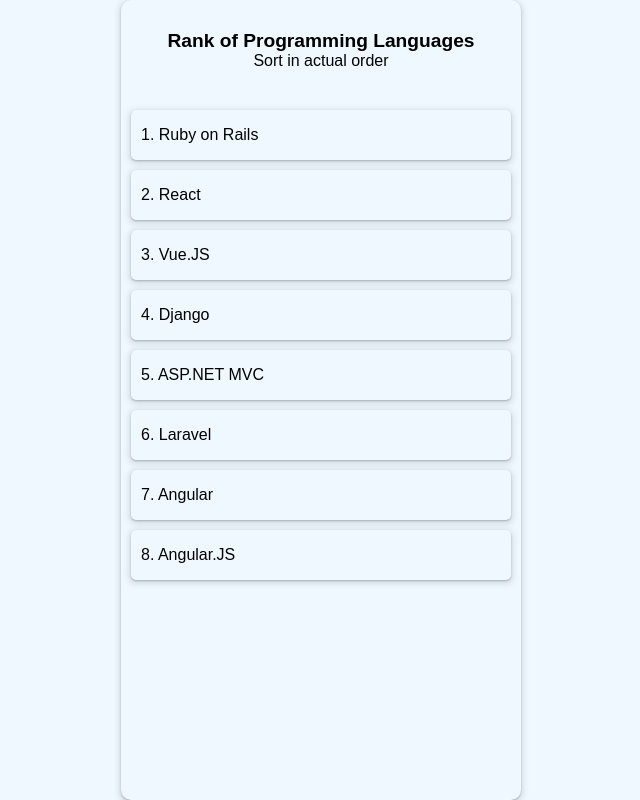
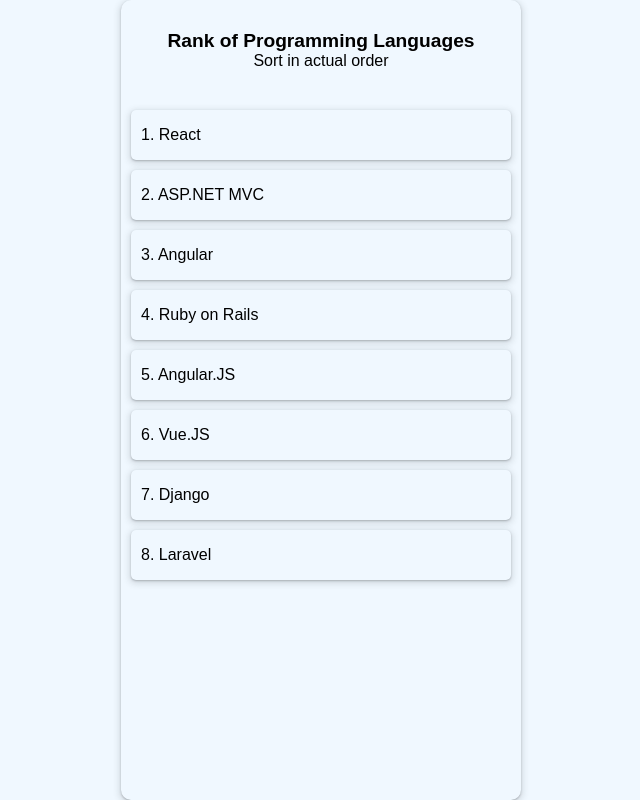
Before and after one commit to juandrepanther/Drag-React, a React (Create React App) app: page / in a window 1280 px wide. Shown: the whole page, without its empty margins (319-959 px from the left). Built offline with nearby package versions, Linux system fonts and the light colour scheme; the HTML template or start-up script is replaced by a standard one; a web font is replaced by a local one.

Commit message:
added changeItem Function

```diff
--- a/src/App.js
+++ b/src/App.js
@@ -1,65 +1,76 @@
 import React from 'react'
+import { useState } from 'react/cjs/react.development'
 import './App.css'
 
-const PROGRAMMING_LIST = [
- 'React',
- 'ASP.NET MVC',
- 'Angular',
- 'Ruby on Rails',
- 'Angular.JS',
- 'Vue.JS',
- 'Django',
- 'Laravel',
+let PROGRAMMING_LIST = [
+ { name: 'React', id: 1 },
+ { name: 'ASP.NET MVC', id: 2 },
+ { name: 'Angular', id: 3 },
+ { name: 'Ruby on Rails', id: 4 },
+ { name: 'Angular.JS', id: 5 },
+ { name: 'Vue.JS', id: 6 },
+ { name: 'Django', id: 7 },
+ { name: 'Laravel', id: 8 },
 ]
 
 export default function App() {
+ const [list, setList] = useState(PROGRAMMING_LIST)
+ let currentCard = {}
+ let nextCard = {}
+
  //DRAG HANDLERS
 
- const onDragStart = (e) => {
-  console.log('Start')
- }
+ const onDragStart = (item) => (currentCard = item)
 
- const onDragEnter = (e) => {
-  console.log('Enter')
- }
+ const onDragEnter = (e) => e.preventDefault()
 
  const onDragLeave = (e) => {
-  console.log('Leave')
+  e.preventDefault()
+  e.target.style.background = ''
  }
 
  const onDragOver = (e) => {
-  console.log('Over')
+  e.preventDefault()
+  e.target.style.background = 'rgb(115, 102, 204)'
  }
 
- const onDrop = (e) => {
-  console.log('Drop')
+ const onDrop = (event, item) => {
+  nextCard = item
+  event.target.style.background = ''
+  changeItems(list, currentCard, nextCard)
+ }
+
+ //ITEM CHANGE FUNCTION
+
+ const changeItems = (list, currentCard, nextCard) => {
+  const listClone = [...list]
+  const currentIndex = list.findIndex((el) => el.id === currentCard.id)
+  const nextIndex = list.findIndex((el) => el.id === nextCard.id)
+  listClone[currentIndex] = nextCard
+  listClone[nextIndex] = currentCard
+  setList(listClone)
  }
 
  return (
-  <div className="app">
-   <div className="list-container">
-    <div className="titles">
-     <div className="title-main">Rank of Programming Languages</div>
-     <div className="title-task">Sort in actual order</div>
+  <div className='app'>
+   <div className='list-container'>
+    <div className='titles'>
+     <div className='title-main'>Rank of Programming Languages</div>
+     <div className='title-task'>Sort in actual order</div>
     </div>
-    <div className="items-wrapper">
-     {[...PROGRAMMING_LIST]
-      .map((value) => ({ value: value, sort: Math.random() }))
-      .sort((a, b) => a.sort - b.sort)
-      .map((item, index) => {
+    <div className='items-wrapper'>
+     {list.map((item, index) => {
       return (
        <div
         key={index}
-         data-index={index}
         draggable
-         onDragStart={() => onDragStart()}
-         onDragEnter={() => onDragEnter()}
-         onDragLeave={() => onDragLeave()}
-         onDragOver={() => onDragOver()}
-         onDrop={() => onDrop()}
-         className="item"
-        >
-         {`${index + 1}. ${item.value}`}
+        onDragStart={() => onDragStart(item)}
+        onDragEnter={(e) => onDragEnter(e)}
+        onDragLeave={(e) => onDragLeave(e)}
+        onDragOver={(e) => onDragOver(e)}
+        onDrop={(e) => onDrop(e, item)}
+        className='item'>
+        {`${index + 1}. ${item.name}`}
        </div>
       )
      })}
```
Also changed, not shown: 1 other file (tests, documents, lock files or other folders). Lines whose indentation alone changed are shown as unchanged.
